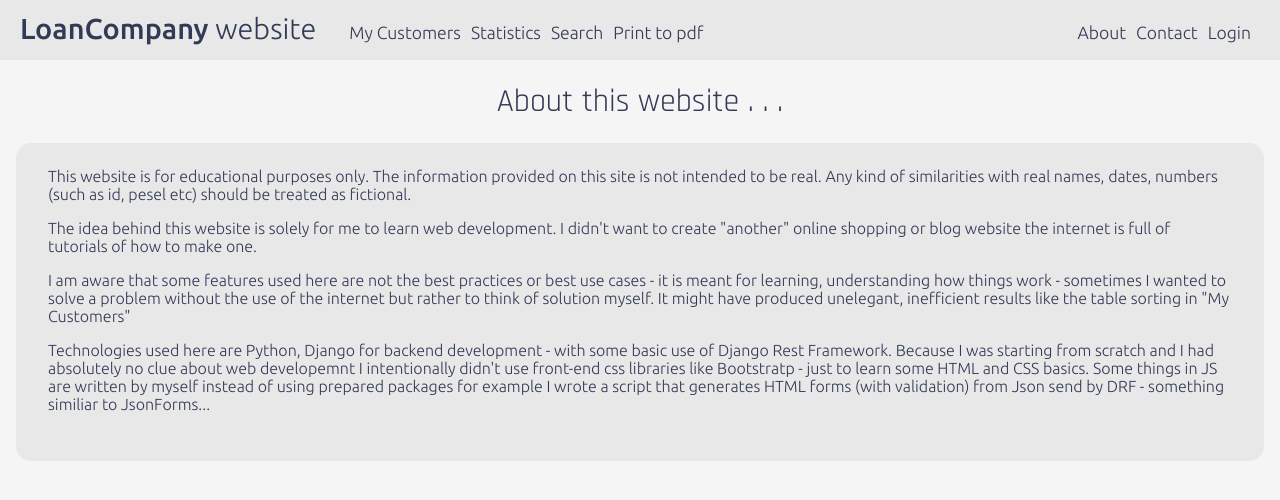
After one commit to adam-teszner/loan-company, a Django app: template core/templates/core/about.html in a window 1280 px wide. The commit adds this page. Shown: the top 500 px of the page. Run offline with Django 3.2, Linux system fonts and the light colour scheme; the template is opened without the code that fills it, so the values that code supplies are empty; parts of the project's set-up code (start-up, migrations or seed data) failed here and were passed over.

Commit message:
changed Edit data in customer detail (to be compatible with firefox, safari), added about, contact, main site + other minor chnges

```diff
--- a/api/views.py
+++ b/api/views.py
@@ -318,7 +318,8 @@ class CustomerUpdateFetchApiView(RetrieveModelMixin,
         return field_info
 
     def put(self, *args, **kwargs):
-        return super().partial_update(self.request, *args, **kwargs)
+        # return super().partial_update(self.request, *args, **kwargs)
+        return self.partial_update(self.request, *args, **kwargs)
 
 
 
--- /dev/null
+++ b/core/templates/core/about.html
@@ -0,0 +1,23 @@
+{% extends 'base.html' %}
+{% block content %}
+
+
+<div class="pyl-container">
+    <h1 class="t-color-secondary t-fam-raj t-bold-400 t-align-center">About this website . . .</h1>
+    <div class="collumn col-darker base-col">
+        <p>This website is for educational purposes only. The information provided on this site
+            is not intended to be real. Any kind of similarities with real names, dates, numbers (such as id, pesel etc) should be treated as fictional.</p>
+        <p>The idea behind this website is solely for me to learn web development. I didn't want to create "another"
+            online shopping or blog website the internet is full of tutorials of how to make one.</p>
+        <p>I am aware that some features used here are not the best practices or best use cases - it is meant for learning,
+            understanding how things work - sometimes I wanted to solve a problem without the use of the internet
+            but rather to think of solution myself. It might have produced unelegant, inefficient results like the table sorting in "My Customers"</p>
+        <p>Technologies used here are Python, Django for backend development - with some basic use of Django Rest Framework. Because I
+            was starting from scratch and I had absolutely no clue about web developemnt I intentionally didn't use front-end css libraries like
+            Bootstratp - just to learn some HTML and CSS basics. Some things in JS are written by myself instead of using prepared packages for example
+            I wrote a script that generates HTML forms (with validation) from Json send by DRF - something similiar to JsonForms...</p>
+    </div>
+
+</div>
+
+{% endblock content %}
--- a/core/templates/core/customer_detail.html
+++ b/core/templates/core/customer_detail.html
@@ -179,6 +179,7 @@
 
 
 <script src="{% static 'js/edit.js' %}"></script>
+<script>const editIcon = "{% static 'images/svg/pencil_edit.svg'%}"</script>
 
 
 {% endblock content %}
--- a/core/templates/registration/profile.html
+++ b/core/templates/registration/profile.html
@@ -37,7 +37,7 @@
             </div>
 
         </div>
-        <div class="collumn prf-pag">
+        <div class="collumn prf-pag pic">
             <h2>Picture</h2>
                 {% if userinfo.profile_pic %}
                 <img src="{{userinfo.profile_pic.url}}" alt="#" class="profile-picture">
--- a/core/urls.py
+++ b/core/urls.py
@@ -24,7 +24,9 @@ urlpatterns = [
     path('my_customers_list/<int:pk>', views.CustomerDetailView.as_view(), name='customer_detail'),
     # path('my_customers_list/<int:pk>/update', views.CustomerUpdateView.as_view(), name='customer_update'),
     path('my_customers_list/<int:id>/add_prod', views.AddNewProductView.as_view(), name='add_product'),
-    path('test/', views.jsonTestView.as_view(), name='json_test'),
+    path('contact', views.ContanctView.as_view(), name='contact'),
+    path('about', views.AboutView.as_view(), name='about'),
+    # path('test/', views.jsonTestView.as_view(), name='json_test'),
 
 
 ] + dev_settings
--- a/static/css/pyle-style.css
+++ b/static/css/pyle-style.css
@@ -1471,3 +1515,83 @@ a.fill-th {
     text-decoration-line: underline;
     text-decoration-style: dotted;
 }
+
+
+/* TEXT STYLES */
+
+.base-col {
+    /* font-family: var(--font-raj); */
+    font-weight: 200;
+}
+
+.base-col a {
+    color: blue;
+    font-weight: 400;
+}
+
+.base-col a:hover {
+    color: var(--secondary-backgroud-color);
+    text-decoration: underline;
+}
+
+.base-col h2 {
+    text-align: center;
+    font-size: 1.5rem;
+    text-decoration: underline;
+    font-weight: 600;
+    letter-spacing: 2px;
+}
+
+.t-bold-600 {
+    font-weight: 600;
+}
+
+.t-bold-400 {
+    font-weight: 400;
+}
+
+.t-bold-200 {
+    font-weight: 200;
+}
+
+.t-fam-raj {
+    font-family: var(--font-raj);
+}
+
+.t-fam-ubu {
+    font-family: var(--font-ubu);
+}
+
+.t-color-secondary {
+    color: var(--secondary-backgroud-color);
+}
+
+.t-color-ad1 {
+    color: var(--ad-one-color);
+}
+
+.t-align-center {
+    text-align: center;
+}
+
+.t-size-1-1 {
+    font-size: 1.1rem;
+}
+
+.t-size-1-3 {
+    font-size: 1.3rem;
+}
+
+.t-size-1-5 {
+    font-size: 1.5rem;
+}
+
+.d-flex-center {
+    display: flex;
+    align-items: center;
+    flex-direction: column;
+}
+
+.w-30 {
+    width: min(30vw, 30%);
+}
--- a/templates/base.html
+++ b/templates/base.html
@@ -42,8 +42,8 @@
                     <li><a href="#">Print to pdf</a></li>
                 </ul>
                 <ul class="pyl-navbar-login-links">
-                    <li><a href="#">About</a></li>
-                    <li><a href="#">Contact</a></li>
+                    <li><a href="{% url 'about' %}">About</a></li>
+                    <li><a href="{% url 'contact' %}">Contact</a></li>
                     {% if user.is_authenticated %}
                     <li id='login-el'><span id='account_icon' class="account-icon">{% user_icon %}</span></li>
                     <li><span class='mob-acc-tooltip menu-invisible'>
@@ -90,9 +90,61 @@
 {% block content%}
 
 <div class="pyl-container">
-    <h2>This is CNN</h2>
-    <div class="collumn col-darker">
-        <p>blalallaa</p>
+    <h1 class="t-color-secondary t-fam-raj t-bold-400 t-align-center">Welcome to Loan Co. Website</h1>
+    <div class="collumn col-darker base-col">
+        {% if not user.is_authenticated %}<h3 class="t-bold t-align-center">You have to be logged in to fully use this website.</h3>{% endif %}
+        <br><h2>DISCLAIMER</h2>
+        <p>This website is for educational purposes only. For more information click <a href="{% url 'about' %}">here</a></p>
+        <br>
+        <p>Cookie policy:</p>
+        <p>This website uses two types of cookies:</p>
+        <ul>
+            <li>Session cookies: Use of session cookies allows this website to function properly. These cookies are deleted when you close your web browser.</li>
+            <li>CSRF token: CSRF (Cross-Site Request Forgery) token to protect against unauthorized requests made to this site. This cookie is a randomly generated string that is sent with every form submission or other request made to this site. It is used to verify that the request is coming from a trusted source.</li>
+        </ul>
+        <p>You can disable cookies by changing the settings on your web browser. Please note that disabling cookies may affect the functionality of this website (and/or other websites)</p>
+        <p>If you have any questions, feel free to <a href="{% url 'contact' %}">contact me.</a></p>
+    </div>
+    <br>
+    <div class="collumn col-darker base-col">
+        <p class="t-size-1-3 t-bold-400">Website map:</p>
+        <ul>
+            <li>My Customers =></li>
+                <ul>
+                    <li>Add New Customer</li>
+                    <li>Edit Customer =></li>
+                        <ul>
+                            <li>Add product</li>
+                            <li>Edit Customer data</li>
+                            <li>View current products, including installment scehdule</li>
+                        </ul>
+                </ul>
+            <li>Statistics => under construction</li>
+            <li>Search => under construction</li>
+            <li>Print to pdf => under construction</li>
+            <li>About</li>
+            <li>Contanct</li>
+            <li>Profile =></li>
+                <ul>
+                    <li>(View)Profile =></li>
+                    <ul>
+                        <li>Edit Profile =></li>
+                        <ul>
+                            <li>Change Password</li>
+                        </ul>
+                    </ul>
+                    <li>Logout/Login =></li>
+                        <ul>
+                            <li>Crreate an account</li>
+                        </ul>
+                </ul>
+        </ul>
+        <p class="t-size-1-1 t-bold-400">Features to be added:</p>
+        <ul>
+            <li>Manager account (to manage user accounts)</li>
+            <li>Ability to add/remove/edit news, posts on eg. main site</li>
+            <li>Background worker - that adds "payments" to some (most) products, in random amounts, usually once a month - to simulate payments done by real customers</li>
+        </ul>
     </div>
 </div>
 
```
Also changed, not shown: other parts of static/css/pyle-style.css (+49 -5 lines), api/serializers.py (+11 -2 lines), api/validators.py (added, +93 -0 lines), core/templates/core/contact.html (added, +12 -0 lines), core/views.py (+8 -0 lines), static/js/edit.js (+17 -4 lines), static/images/svg/pencil_edit.svg (added), static/images/svg/person.svg (added).
